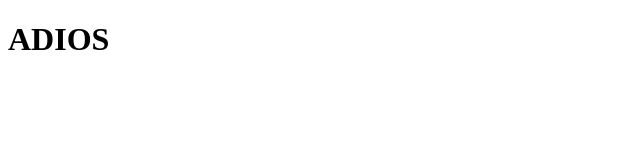
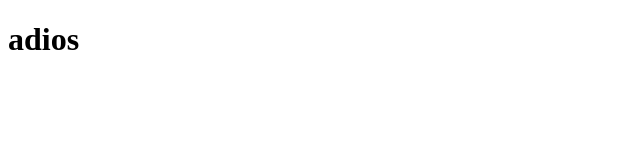
Before and after one commit to josecaballero/background-generator, a plain HTML site: page index.html in a window 1280 px wide. Shown: the full height of the page, 0-640 px from the left. Drawn offline with Linux system fonts and the light colour scheme.

Commit message:
h1 en minusculas

```diff
--- a/index.html
+++ b/index.html
@@ -7,6 +7,6 @@
     <title>Document</title>
 </head>
 <body>
-    <h1>ADIOS</h1>
+    <h1>adios</h1>
 </body>
 </html>
```
